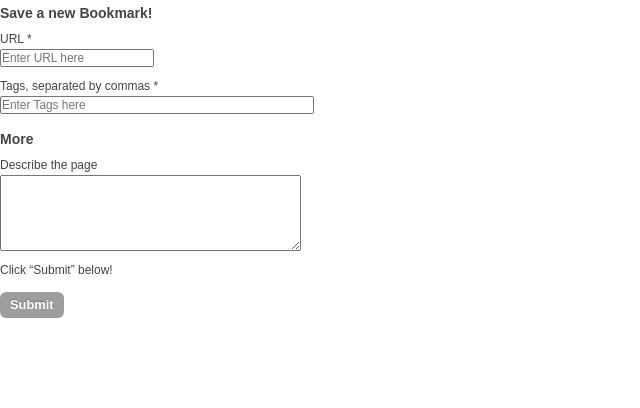
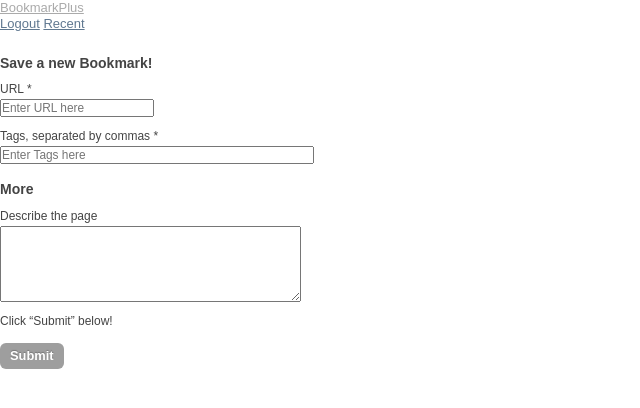
Before and after one commit to diptanu/bookmarkplus, a Python web app: template templates/index.html in a window 1280 px wide. Shown: the top 408 px of the page, without its empty margins (0-640 px from the left). Run offline with Jinja, Linux system fonts and the light colour scheme; the template is opened without the code that fills it, so the values that code supplies are empty; some libraries are stand-ins or nearby versions; grey boxes are pictures that could not be loaded.

Commit message:
Adding a header

```diff
--- a/static/css/main.css
+++ b/static/css/main.css
@@ -10,3 +10,17 @@
     padding:5px 10px 6px;
     text-shadow:0 -1px 1px rgba(0, 0, 0, 0.25);
 }
+
+#banner{
+    background: none repeat scroll 0 0 white;
+    border-bottom: 1px dotted #AAAAAA
+    color: black;
+    margin-bottom: 0.7em;
+    padding-bottom: 9px;
+    text-align: left;
+    width: 980px;
+}
+
+#banner #logo a{
+    color: #AAAAAA
+}
--- a/templates/index.html
+++ b/templates/index.html
@@ -25,7 +25,16 @@
 
     <div id=container>
       <header>
-
+        <div id = "banner">
+          <div id="logo">
+            <a id="bookmarkplus_name" href="/">BookmarkPlus</a>
+          </div>
+          <div id="top_menu">
+            <a href="/logout">Logout</a>
+            <a href="/recent">Recent</a>
+          </div>
+          <div style="clear: both;"></div>
+        </div>
       </header>
 
       <div id=main>
@@ -57,9 +66,6 @@
     </div>
 
 
-
-
-
     <script src="//ajax.googleapis.com/ajax/libs/jquery/1.4.2/jquery.min.js"></script>
     <script>!window.jQuery&&document.write(unescape('%3Cscript src="script/js/libs/jquery-1.4.2.min.js"%3E%3C/script%3E'));</script>
 
```
